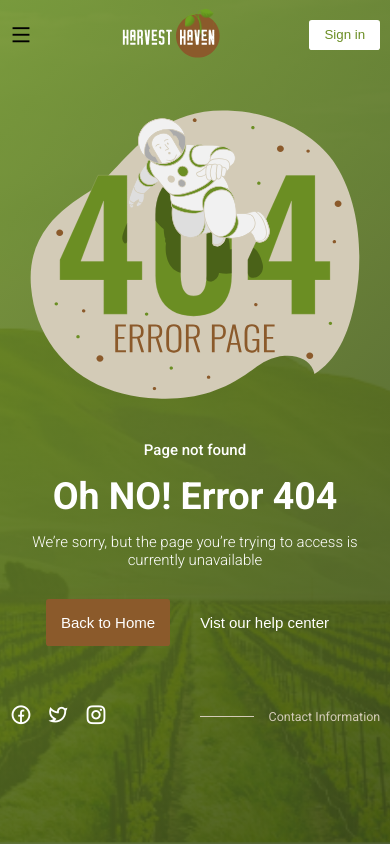
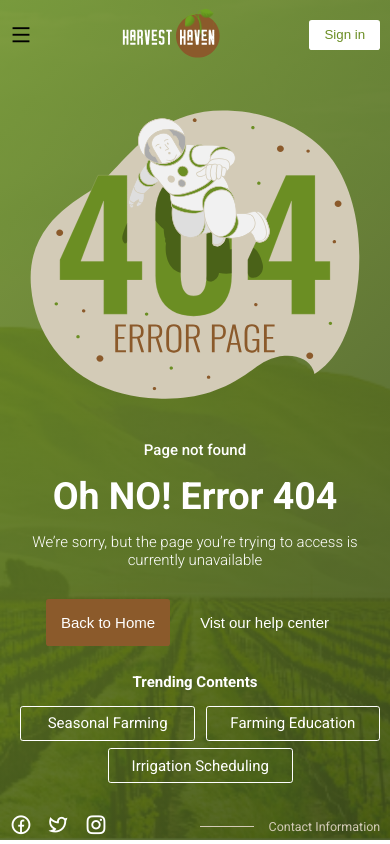
Before and after one commit to Theo-flux/harvest-haven, a React (Vite) app: page / in a window 390 px wide. Built offline with nearby package versions, Linux system fonts and the light colour scheme.

Commit message:
Style:fix background

```diff
--- a/src/App.jsx
+++ b/src/App.jsx
@@ -3,14 +3,14 @@ import { Error404, Nav } from "./components"
 function App() {
   return (
     <div
-      className="app"
+     /* className="app"
       style={{
         background: `linear-gradient(135deg, rgba(107, 142, 35, 0.87) 0%, rgba(53, 71, 18, 0.87) 100%), url(/bg_image.png)`,
         backgroundRepeat: `no-repeat`,
         backgroundSize: `cover`,
         backgroundPosition: `center`,
         width: `100%`
-      }}
+      }}*/
     >
       <Nav/>
       <Error404/>
--- a/src/components/Content/Content.jsx
+++ b/src/components/Content/Content.jsx
@@ -33,7 +33,13 @@ const Content = () => {
         ))}
       </div> {/** content-container  ends */}
       <div className="content-mobile">
-      </div>
+        <h4>Trending Contents</h4>
+        <div className="cells">
+        <p>Seasonal Farming</p>
+        <p>Farming Education</p>
+        </div>
+        <div className="bottom"><p>Irrigation Scheduling</p> </div>
+     </div>  {/* content-mobile ends */}
     </section> /**content-section ends */
   )
 }
--- a/src/components/Content/content.css
+++ b/src/components/Content/content.css
@@ -1,8 +1,12 @@
-.content-section{
-
+body{
+    background: linear-gradient(135deg, rgba(107, 142, 35, 0.87) 0%, rgba(53, 71, 18, 0.87) 100%), url(/bg_image.png);
+    background-repeat: no-repeat;
+    background-size: cover;
+    background-position: center;
+    width: 100%;
 }
 .content-mobile{
-    display: none;
+    display: none
 }
 .content-container{
     display:flex;
@@ -54,8 +58,34 @@ text-align: right;
     }
     .content-mobile{
         display: block;
+        color:white;
     }
-    .content-section{
-        position: sticky;
+    .content-mobile h4{
+         text-align:center;
+         margin-bottom: 1rem;
+    }
+    .cells{
+    display: flex;
+    }
+    .bottom{
+        display:flex;
+        align-items: center;
+        justify-content: center;
+        margin-top:.5rem;
+    }
+    .content-mobile p{
+        border: 1px solid white;
+        border-radius: var(--sm-radius);
+        width: fit-content;
+        padding: 0.5rem;
+        cursor: pointer;
+        width: 50%;
+        text-align: center;
+        margin-left:.7rem;
+        cursor:pointer;
+        transition:1s;
+    }
+    .content-mobile p:hover{
+        background-color: #d3cbb7;
     }
 }
--- a/src/components/error/error404.css
+++ b/src/components/error/error404.css
@@ -85,7 +85,9 @@ img {
    font-size: 1.5rem;
    margin-bottom: 1rem;
 }
-
+.social-desktop-container .icon:hover{
+    color:#d3cbb7;
+}
 .social-desktop-container .icon:last-of-type{
     margin-bottom: 0rem;
  }
@@ -103,7 +105,9 @@ img {
     margin-right: 1rem;
     font-size: 1.5rem;
 }
-
+.error-footer .social-container .icon:hover{
+    color:#d3cbb7;
+}
 .error-footer .contact{
     cursor: pointer;
     display: flex;
```
